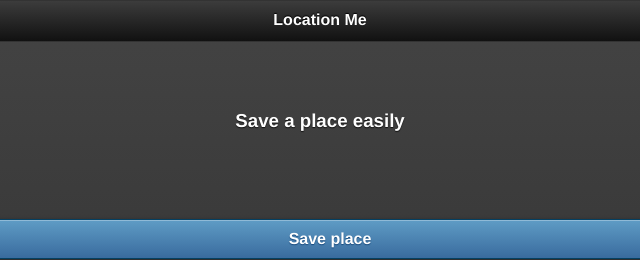
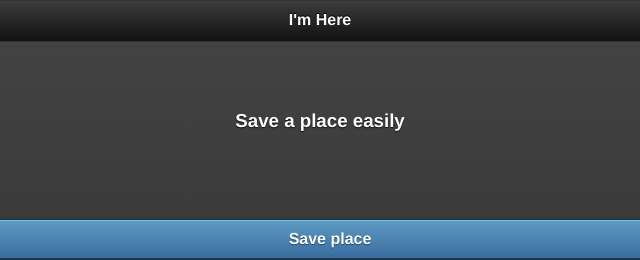
Before and after one commit to Tkdavil/AddMeLocation, a plain HTML site: page www/index.html in a window 1280 px wide. Shown: the top 260 px of the page, 320-960 px from the left. Drawn offline with Linux system fonts and the light colour scheme; some packages are replaced by stand-ins of ours.

Commit message:
Update index.html

```diff
--- a/www/index.html
+++ b/www/index.html
@@ -23,7 +23,7 @@
 <div data-role="page" id="home" data-theme="a">
 
   <div data-role="header">
-    <h1>Location Me</h1>
+    <h1>I'm Here</h1>
      <a href="#home" data-icon="home" data-iconpos="notext" data-transition="flip" ></a>
     <a href="#about" data-icon="info" data-iconpos="notext" data-transition="slideup" ></a>
   </div>
@@ -60,7 +60,7 @@
 
 <div id="see" data-role="page" data-theme="a">
   <div data-role="header">
-    <h1>Location Me</h1>
+    <h1>View Location Me</h1>
     <a href="index.html" data-icon="home" data-iconpos="notext" data-rel="back">Home</a>
     <a id="toggleSV" data-role="button" data-theme="b">Street View</a>
   </div>
```
